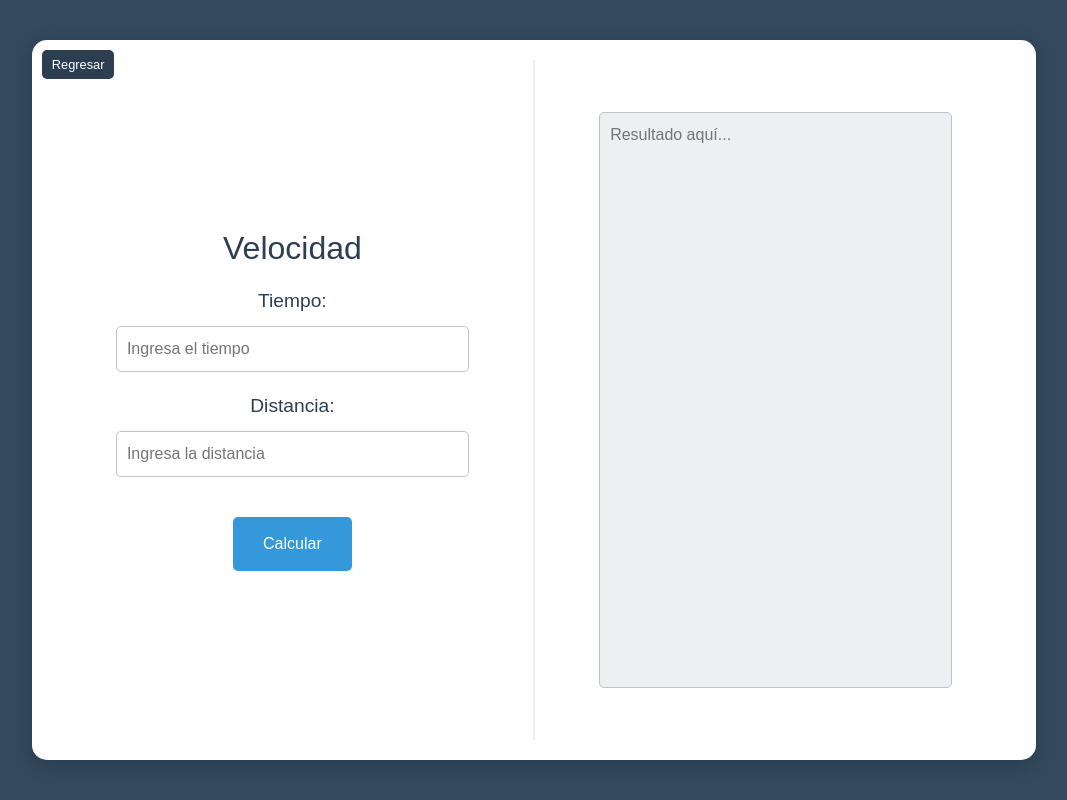
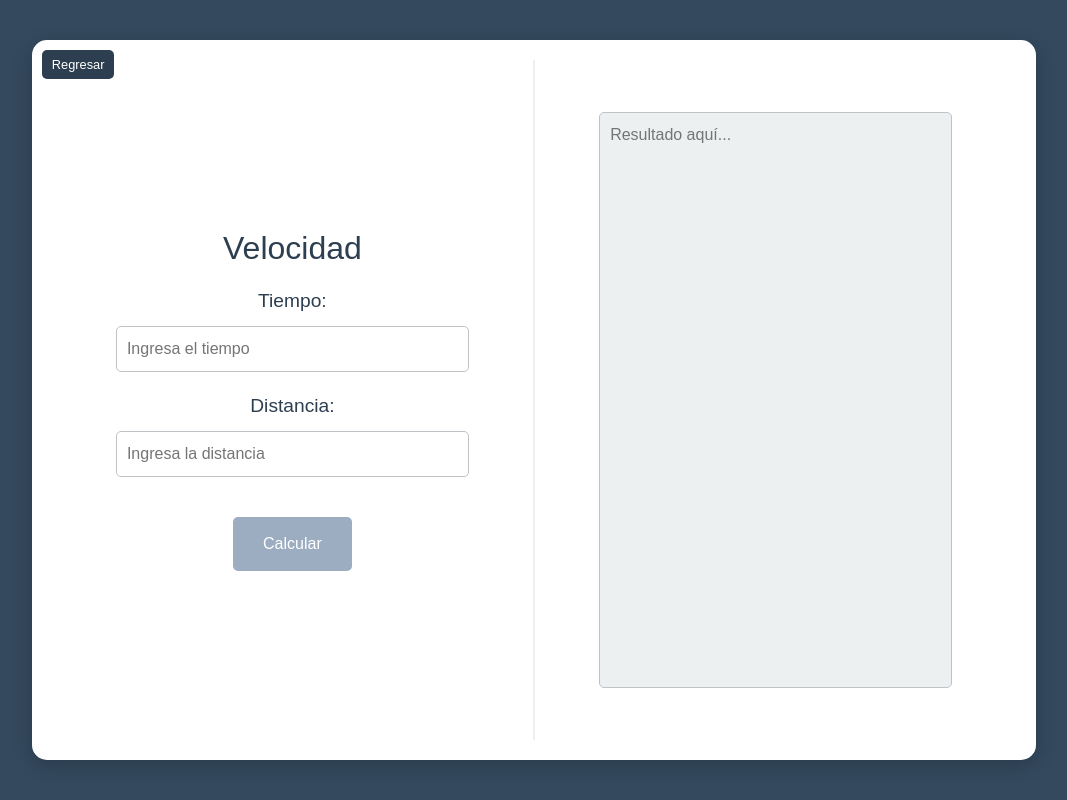
Before and after one commit to ilytdani/FistD, an Angular app in the folder FrontEnd/: page /velocidad in a window 1280 px wide. Shown: the whole page, without its empty margins (106-1173 px from the left). Built offline with nearby package versions, Linux system fonts and the light colour scheme.

Commit message:
Derekv1.31
arreglo rapido de colores ignorar ♥dani♥

```diff
--- a/FrontEnd/src/app/pagina-distancia/pagina-distancia.component.css
+++ b/FrontEnd/src/app/pagina-distancia/pagina-distancia.component.css
@@ -82,7 +82,7 @@ body {
   }
 
   .blue-button {
-    background-color: #3498db;
+    background-color: #9cadc1;
     color: white;
     border: none;
     padding: 15px 30px;
--- a/FrontEnd/src/app/pagina-tiempo/pagina-tiempo.component.css
+++ b/FrontEnd/src/app/pagina-tiempo/pagina-tiempo.component.css
@@ -82,7 +82,7 @@ body {
   }
 
   .blue-button {
-    background-color: #3498db;
+    background-color: #9cadc1;
     color: white;
     border: none;
     padding: 15px 30px;
--- a/FrontEnd/src/app/pagina-velocidad/pagina-velocidad.component.css
+++ b/FrontEnd/src/app/pagina-velocidad/pagina-velocidad.component.css
@@ -82,7 +82,7 @@ body {
   }
 
   .blue-button {
-    background-color: #3498db;
+    background-color: #9cadc1;
     color: white;
     border: none;
     padding: 15px 30px;
```
